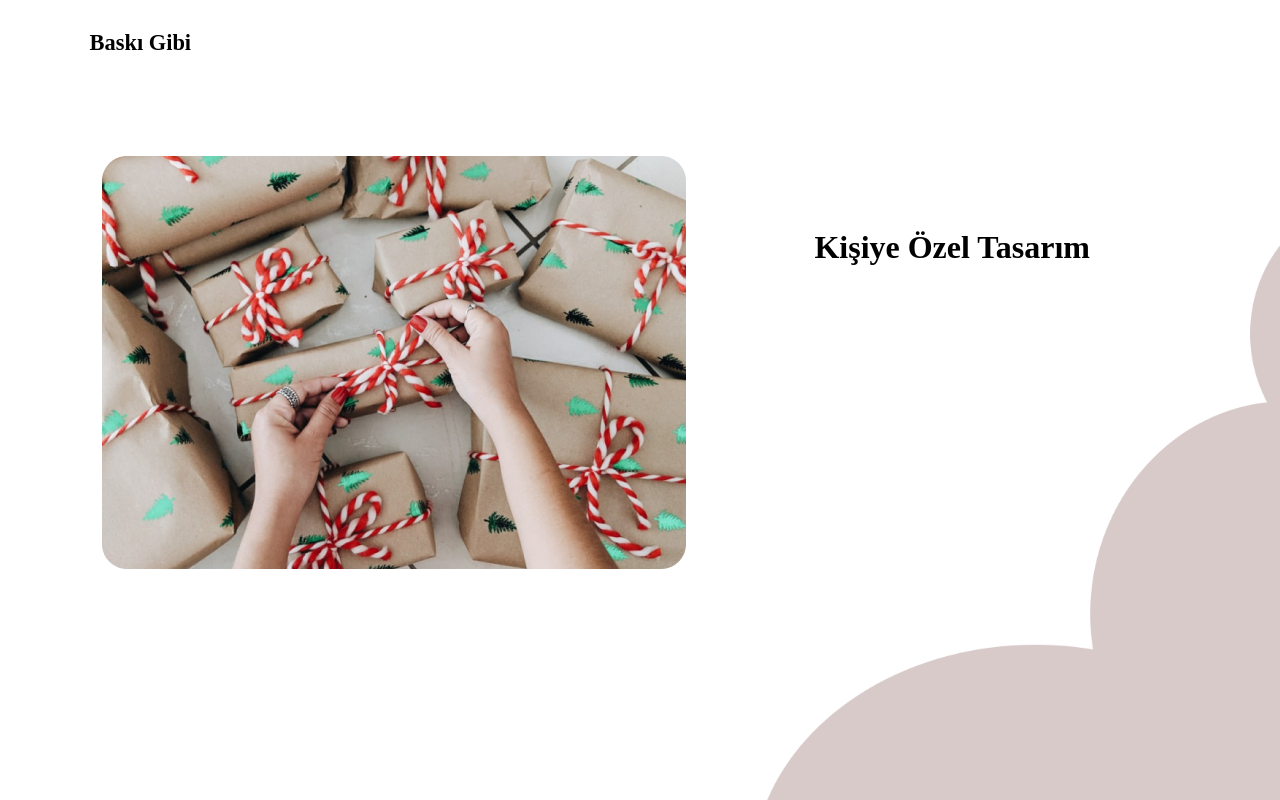
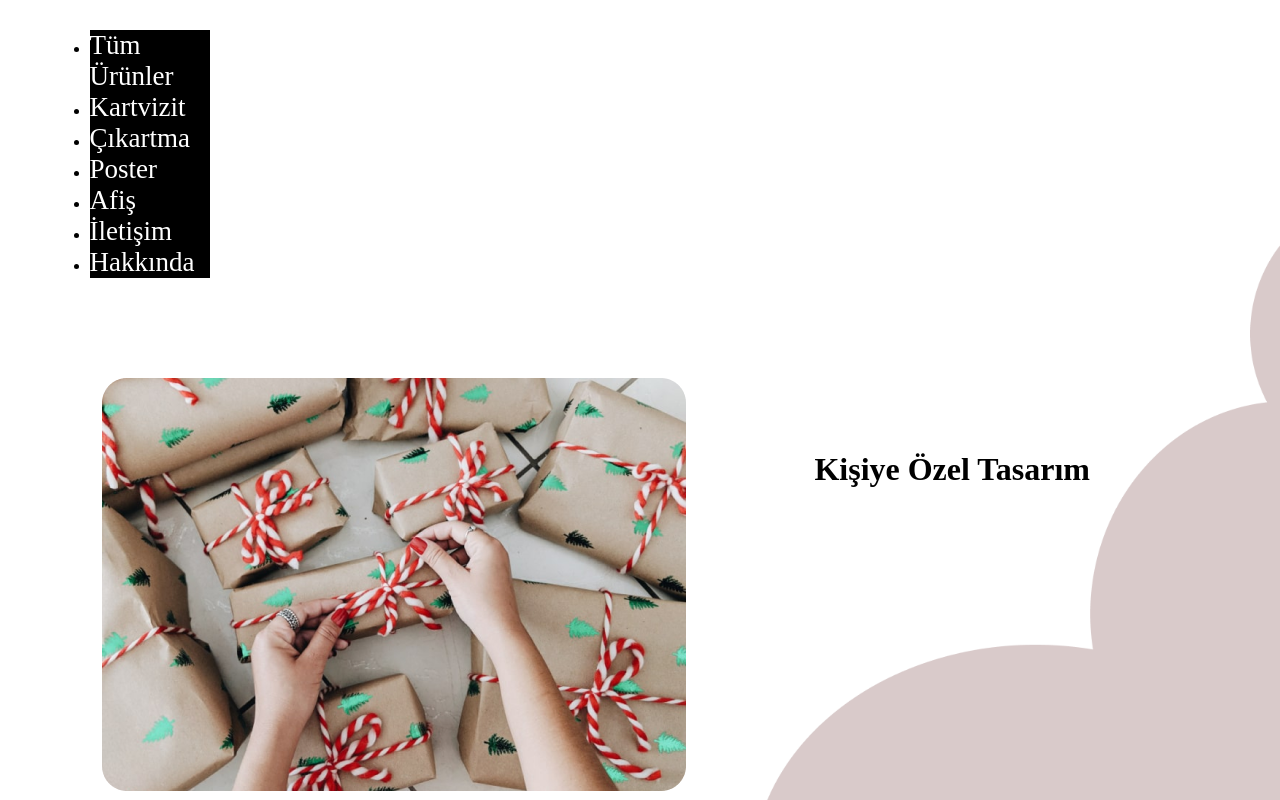
Before and after one commit to topcualperen/baski-gibi-app, a React (Create React App) app: page / in a window 1280 px wide. Built offline with nearby package versions, Linux system fonts and the light colour scheme.

Commit message:
navbar fixed

```diff
--- a/src/components/Navbar.css
+++ b/src/components/Navbar.css
@@ -3,23 +3,26 @@
      top: 0;
      width: 100%;
      z-index: 1;
+
 }
 
 .logo {
      cursor: pointer;
      width: 120px;
+     background-color: black;
 }
 
 .logo a {
      text-decoration: none;
 }
 
+
 .nav-class * {
      color: rgb(0, 0, 0);
 }
 
 .nav-class .logo a {
-     color: rgb(0, 0, 0);
+     color: rgb(255, 255, 255);
      font-size: 27px;
      font-style: bold;
 }
--- a/src/components/Navbar.js
+++ b/src/components/Navbar.js
@@ -5,11 +5,15 @@ const Navbar = () => {
      return (
           <nav className="nav-class">
                <div className="logo">
-               <a href="http://localhost:3000/">
-                        <h5>
-                            Baskı Gibi
-                        </h5>
-                    </a>
+               <ul>
+                    <li><a href="#">Tüm Ürünler</a></li>
+                    <li><a href="#">Kartvizit</a></li>
+                    <li><a href="#">Çıkartma</a></li>
+                    <li><a href="#">Poster</a></li>
+                    <li><a href="#">Afiş</a></li>
+                    <li><a href="#">İletişim</a></li>
+                    <li><a href="#">Hakkında</a></li>
+               </ul>
                </div>
 
           </nav>
```
Also changed, not shown: src/pages/MainPage/MainPage.js (line endings or trailing spaces).
